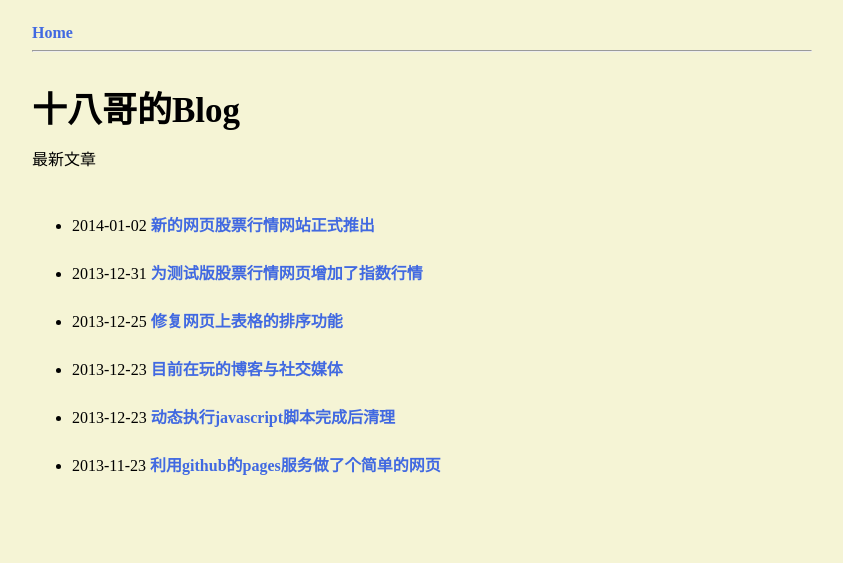
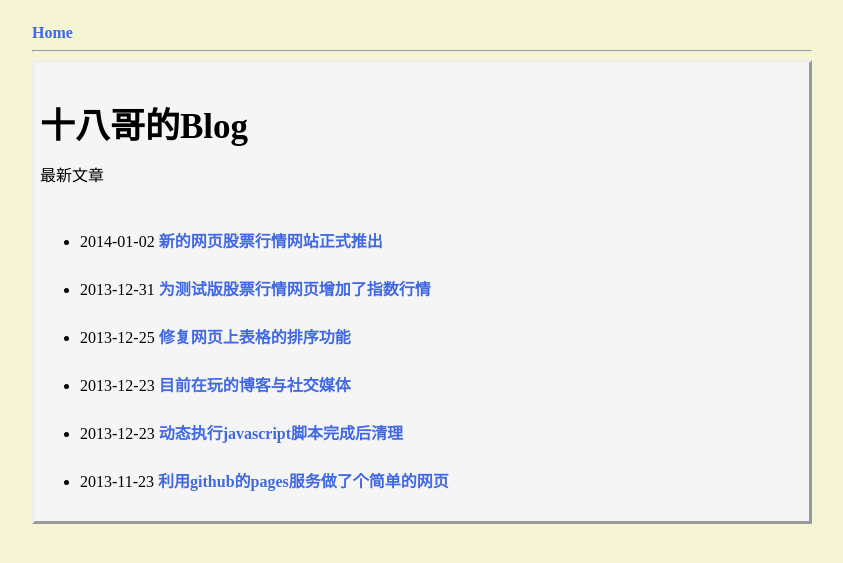
Before and after one commit to cforth/blog, a Jekyll site: the page built from index.html, in a window 1280 px wide. Shown: the top 563 px of the page, without its empty margins (218-1061 px from the left). Built offline with Jekyll 4.4.1, drawn with Linux system fonts in a browser that asks for light colours.

Commit message:
增加文本框

```diff
--- a/_layouts/default.html
+++ b/_layouts/default.html
@@ -12,7 +12,9 @@
   <div id="main">
     <a href="http://cforth.github.io/cfhurricane/">Home</a>
     <hr />
-    {{ content }}
+    <div id="text">
+      {{ content }}
+    </div>
 
   </div>
 
--- a/css/mystyle.css
+++ b/css/mystyle.css
@@ -49,3 +49,9 @@ code {
   background:#F5F4D5;
 
 }
+
+div#text {
+  background-color:#F5F5F5;
+  border-style:outset;
+  padding:5px;
+}
```
